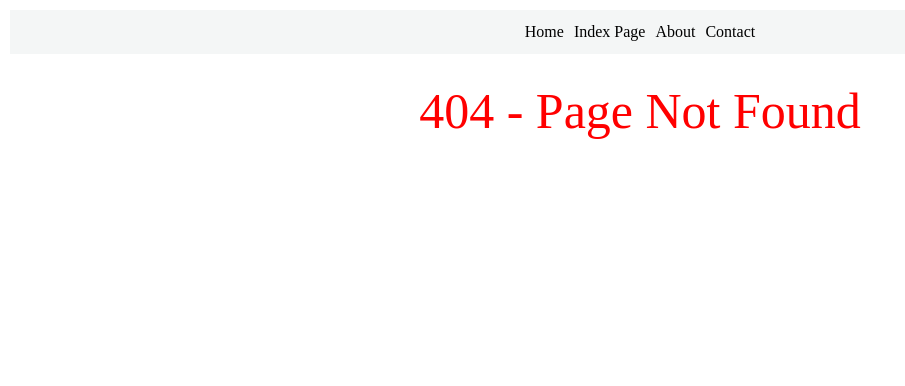
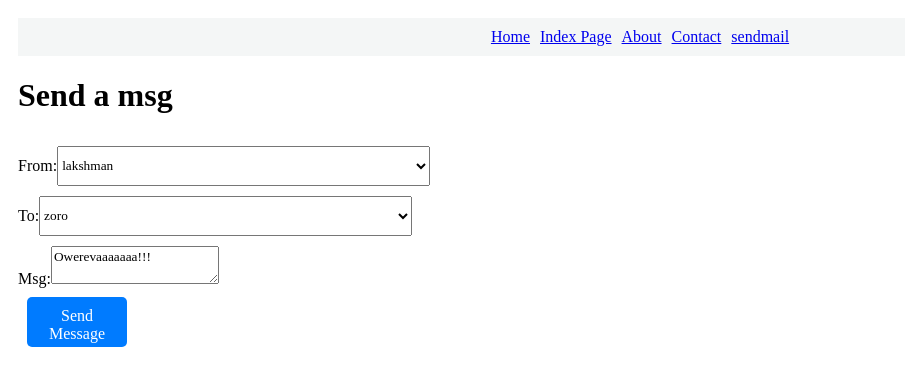
Before and after one commit to lakshmanbhukya/learn-react, a React (Vite) app: page /sendmail in a window 1280 px wide. Before the commit this address had no page. Shown: the top 386 px of the page, without its empty margins (0-905 px from the left). Built offline with nearby package versions, Linux system fonts and the light colour scheme.

Commit message:
learned  Interactivity  -- commit

```diff
--- a/src/App.jsx
+++ b/src/App.jsx
@@ -3,6 +3,7 @@ import IndexApp from "./components/index.jsx";
 import About from "./components/about.jsx";
 import Contact from "./components/contact.jsx";
 import Notfound from "./components/notfound-404.jsx";
+import Sendmail from "./components/sendMsg.jsx";
 import { BrowserRouter as Router, Routes, Route, Link } from "react-router-dom";
 
 export default function App() {
@@ -26,7 +27,8 @@ export default function App() {
           <Link to="/about" style={{ marginRight: "10px" }}>
             About
           </Link>
-          <Link to="/contact">Contact</Link>
+          <Link to="/contact" style={{ marginRight: "10px" }}>Contact</Link>
+          <Link to="/sendmail">sendmail</Link>
         </nav>
       </div>
 
@@ -45,6 +47,7 @@ export default function App() {
         <Route path="/indexpage" element={<IndexApp />} />
         <Route path="/about" element={<About />} />
         <Route path="/contact" element={<Contact />} />
+        <Route path="/sendmail" element={<Sendmail />} />
       </Routes>
     </Router>
   );
--- a/src/components/about.jsx
+++ b/src/components/about.jsx
@@ -1,12 +1,24 @@
 import React from "react";
-import "../index.css";
+
 export default function About() {
+  function Toolbar({ onPlayMovie, onPlayMusic }) {
+    return (
+      <>
+        <button onClick={onPlayMovie}>playmovie</button>
+        <button onClick={onPlayMusic}>onPlayMusic</button>
+      </>
+    );
+  }
   return (
     <>
       <div className="text-center p-10"></div>
       <h1 className="text-3xl font-bold text-blue-600">About Page </h1>
       <p>You are routed to About Page </p>
       <h3>Thank you !! </h3>
+      <Toolbar
+        onPlayMovie={() => alert("playing movie")}
+        onPlayMusic={() => alert("Playing Music ")}
+      />
     </>
   );
 }
--- /dev/null
+++ b/src/components/sendMsg.jsx
@@ -0,0 +1,51 @@
+import React, { useState } from "react";
+import "../css/sendmail.css";
+
+export default function Sendmail() {
+  const [from, setFrom] = useState("lakshman");
+  const [to, setTo] = useState("luffy");
+  const [msg, setMsg] = useState("Owerevaaaaaaa!!!");
+
+  function handleMessage(e) {
+    e.preventDefault();
+    setTimeout(() => {
+      alert(`${from} said "${msg}" to ${to}`);
+    }, 1000);
+  }
+
+  return (
+    <div>
+      <h1>Send a msg</h1>
+      <form onSubmit={handleMessage}>
+        <label htmlFor="to">From:</label>
+        <select value={from} onChange={(e) => setFrom(e.target.value)}>
+          <option value="lakshman">lakshman</option>
+          <option value="luffy">luffy</option>
+          <option value="traffy">traffy</option>
+        </select>
+
+        <br />
+
+        <label htmlFor="to">To:</label>
+        <select value={to} onChange={(e) => setTo(e.target.value)}>
+          <option value="zoro">zoro</option>
+          <option value="sanji">sanji</option>
+          <option value="nami">nami</option>
+        </select>
+
+        <br />
+        <label htmlFor="msg">Msg:</label>
+        <textarea
+          name="Message"
+          placeholder="Enter your text"
+          value={msg}
+          onChange={(e) => setMsg(e.target.value)}
+        />
+
+        <br />
+
+        <button type="submit">Send Message</button>
+      </form>
+    </div>
+  );
+}
--- /dev/null
+++ b/src/css/sendmail.css
@@ -0,0 +1,10 @@
+select {
+  width: 30%;
+  color: black;
+
+  height: 40px;
+  margin-top: 10px;
+}
+textarea {
+  margin-top: 10px;
+}
--- a/src/index.css
+++ b/src/index.css
@@ -1,6 +1,6 @@
-@tailwind base;
+/* @tailwind base;
 @tailwind components;
-@tailwind utilities;
+@tailwind utilities; */
 
 body {
   padding: 10px;
--- a/tailwind.config.js
+++ b/tailwind.config.js
@@ -1,6 +1,6 @@
 /** @type {import('tailwindcss').Config} */
 export default {
-  content: ["./src/**/*.{js,jsx,ts,tsx,html}"], // ✅ add jsx
+  content: ["./src/**/*.{js,jsx,ts,tsx,html}"], //  add jsx
   theme: {
     extend: {},
   },
```
